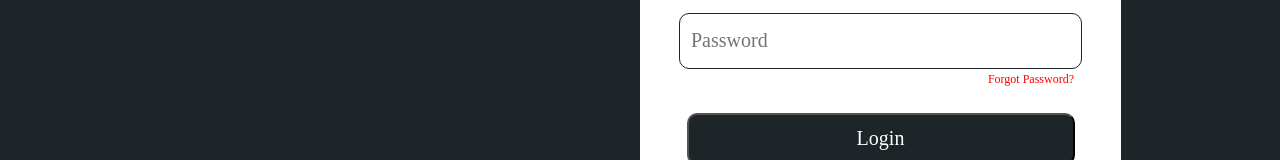
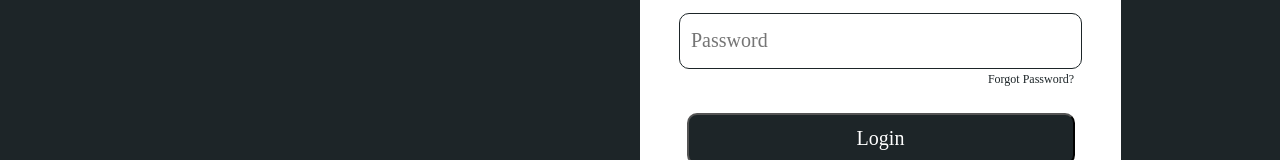
Before and after one commit to HKUCMM/cmm_website, a React (Create React App) app in the folder client/: page /login in a window 1280 px wide. Shown: the part 324-484 px from the top of the page. Built offline with nearby package versions, Linux system fonts and the light colour scheme.

Commit message:
color changed

```diff
--- a/client/src/style/login.css
+++ b/client/src/style/login.css
@@ -86,7 +86,8 @@
   font-weight: 400;
   line-height: 18.25px;
   text-align: left;
-  color: red;
+  color: #1D2528;
+;
 }
 
 .loginButton {
```
